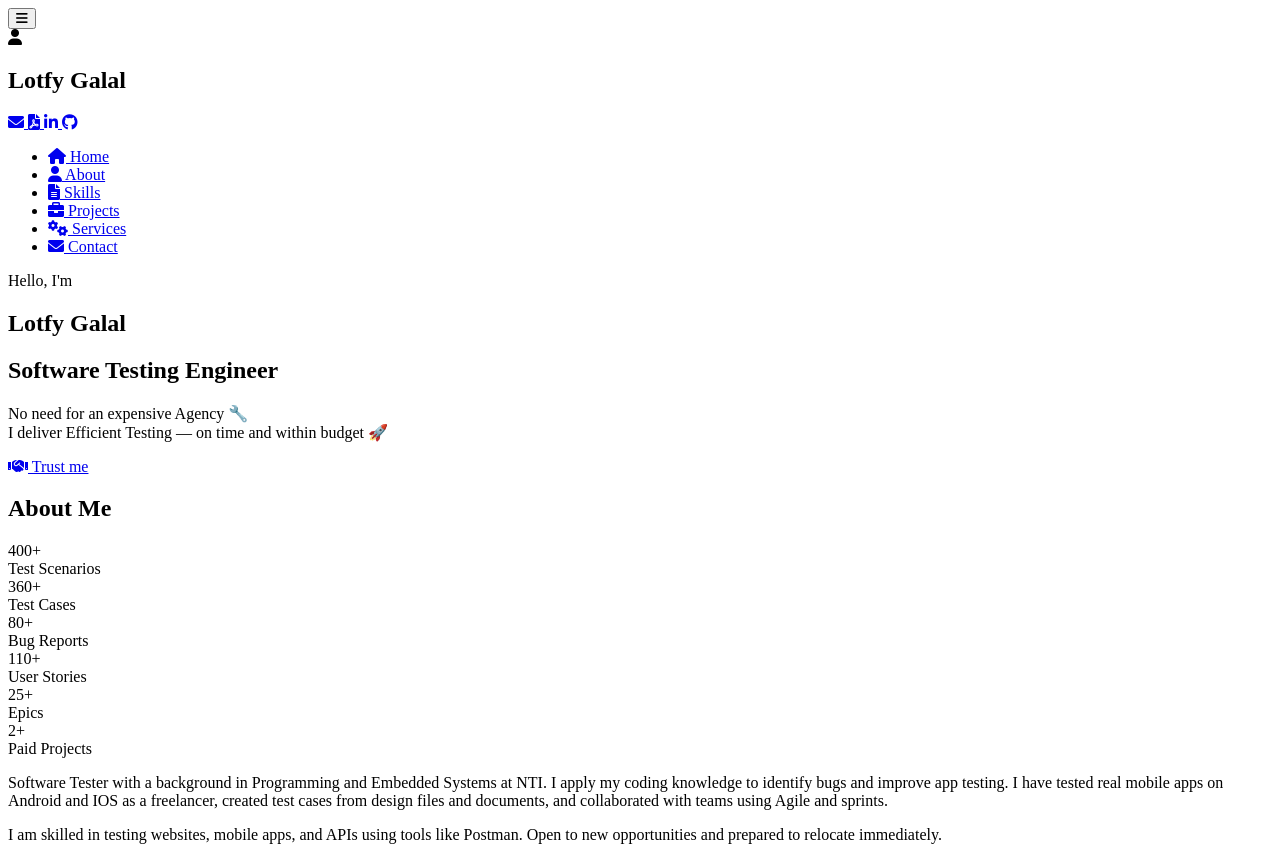
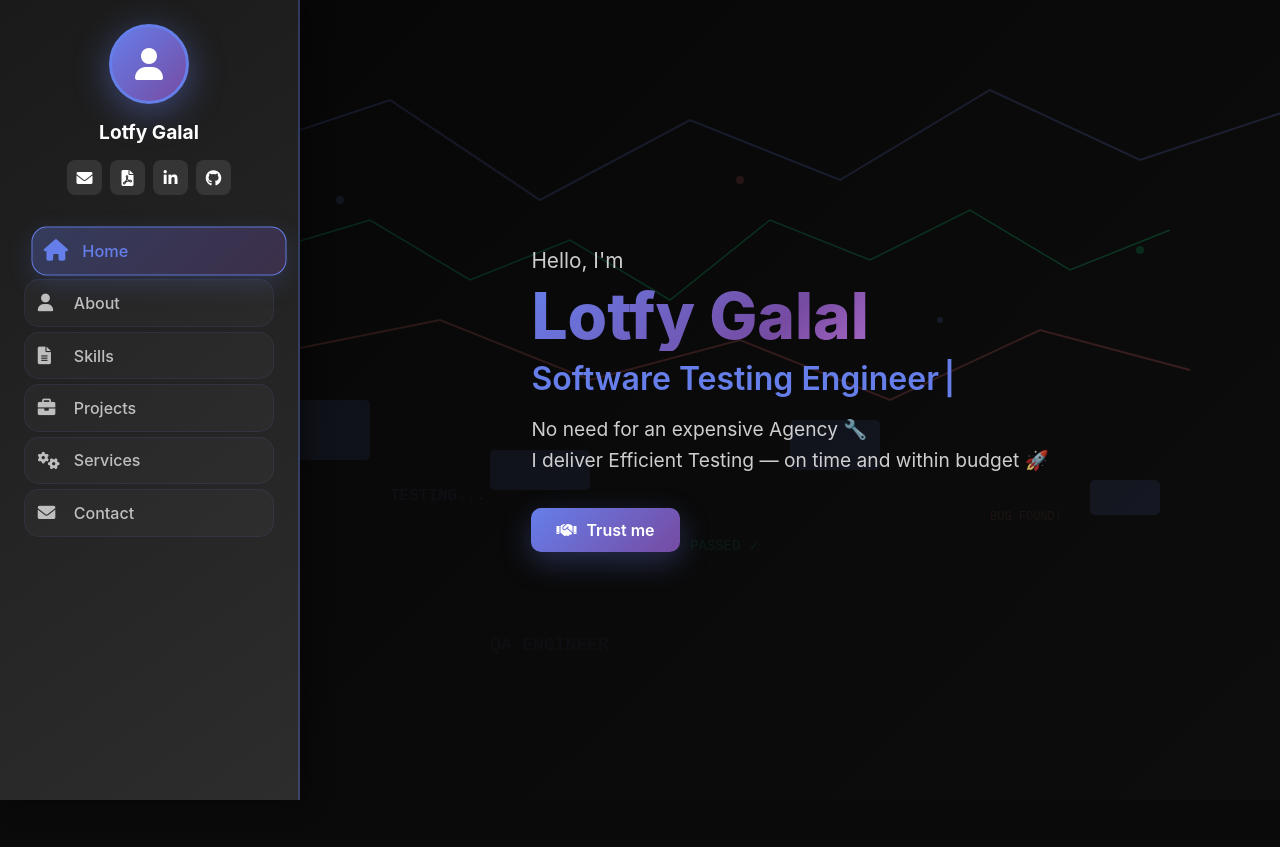
Before and after one commit to lotfygalal/lotfygalal.github.io, a plain HTML site: page index.html in a window 1280 px wide. Shown: the top 847 px of the page. After the commit the page ends 800 px from the top, so only its background shows below. Drawn offline with Linux system fonts and the light colour scheme.

Commit message:
Organized CSS and JS into folders

```diff
--- a/index.html
+++ b/index.html
@@ -5,7 +5,7 @@
     <meta name="viewport" content="width=device-width, initial-scale=1.0">
     <title>Lotfy Galal - Portfolio</title>
     <link href="https://cdnjs.cloudflare.com/ajax/libs/font-awesome/6.0.0/css/all.min.css" rel="stylesheet">
-    <link rel="stylesheet" href="style.css" />
+    <link rel="stylesheet" href="css/style.css" />
 </head>
 <body>
     <!-- Mobile Menu Toggle -->
@@ -454,6 +454,6 @@
         </section>
     </div>
 
-    <script src="script.js"></script>
+    <script src="js/script.js"></script>
 </body>
 </html>
```
Also changed, not shown: css/style.css (renamed from styles.css), js/script.js (renamed from script.js), 1 other file.
